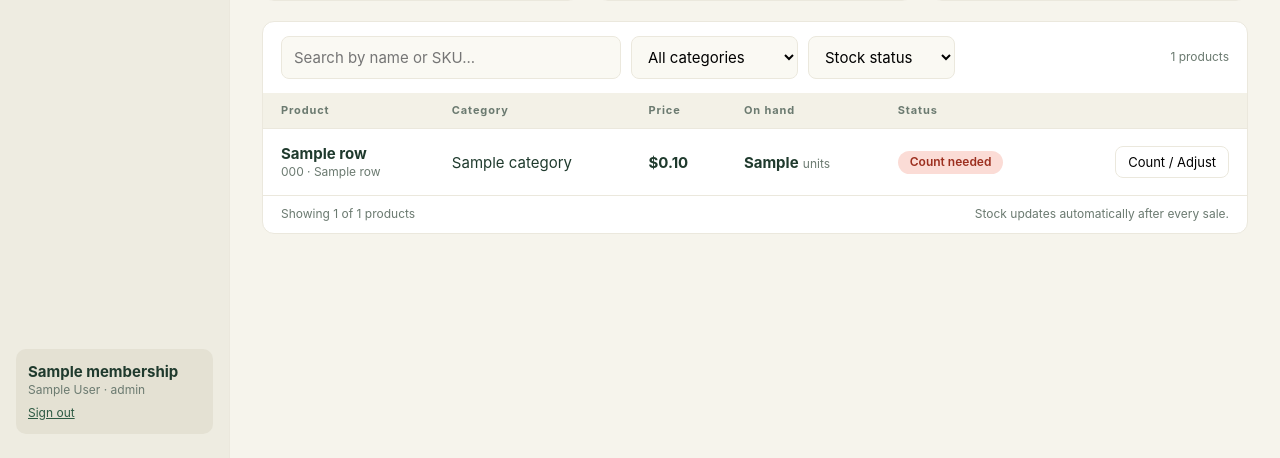
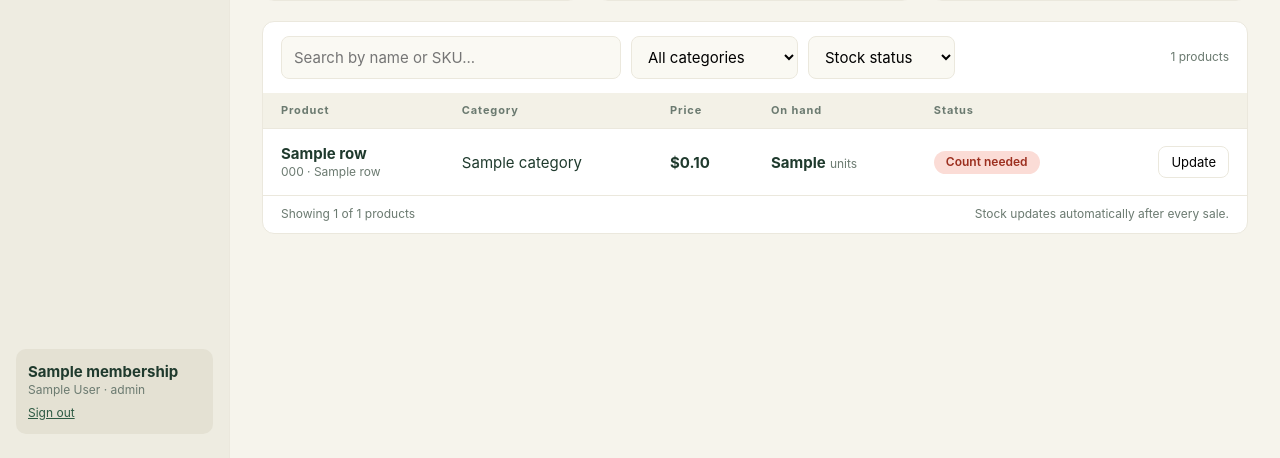
Before and after one commit to rieger07/farm-app, a FastAPI app: template inventory/templates/inventory.html in a window 1280 px wide. Shown: the part 342-800 px from the top of the page. Run offline with FastAPI, Linux system fonts and the light colour scheme; the template is opened without the code that fills it: most values are stand-ins (such as "Sample title", 1, 10 or a date in 2020).

Commit message:
Change inventory stock action button label to 'Update'

```diff
--- a/inventory/templates/inventory.html
+++ b/inventory/templates/inventory.html
@@ -39,7 +39,7 @@
         <td class="c-act" style="text-align:right">
           <button type="button" class="btn" style="padding:6px 12px;font-size:13px"
             onclick='openStockModal({{ r.id }}, {{ (r.name ~ (" · " ~ r.variant_name if r.variant_name else ""))|tojson }}, {{ r.on_hand }}, {{ r.low_stock_threshold }})'>
-            Count / Adjust
+            Update
           </button>
         </td>
       </tr>
@@ -75,7 +75,7 @@
           </div>
           <button type="button" class="btn inv-adjust-btn"
             onclick='openStockModal({{ r.id }}, {{ (r.name ~ (" · " ~ r.variant_name if r.variant_name else ""))|tojson }}, {{ r.on_hand }}, {{ r.low_stock_threshold }})'>
-            Count / Adjust
+            Update
           </button>
         </div>
       </div>
```
